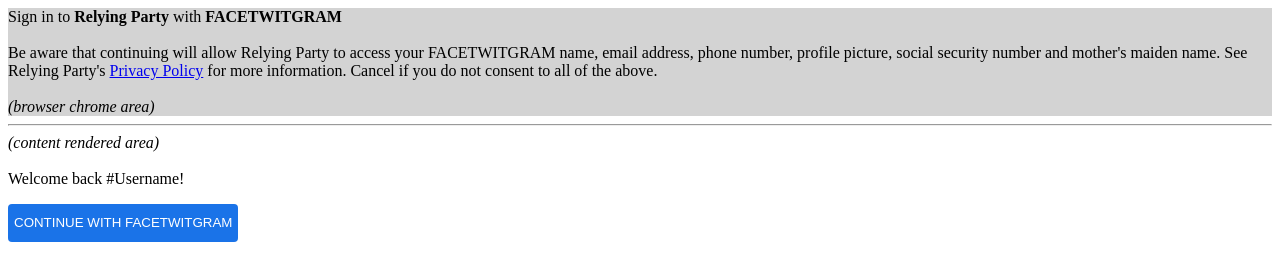
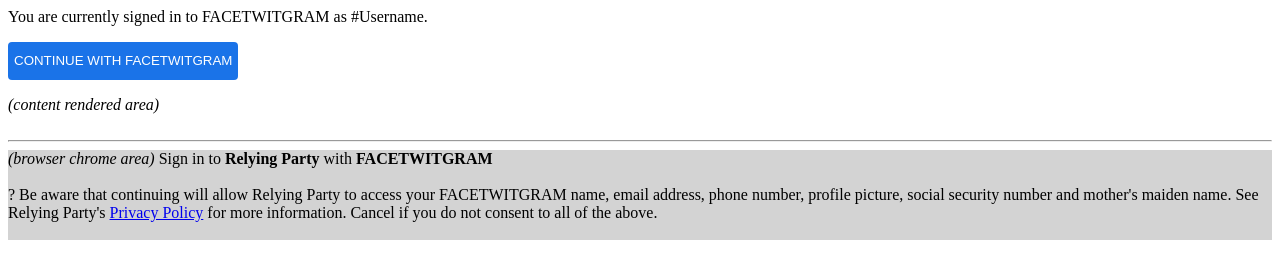
Before and after one commit to kenrb/WebID_Strawman, a plain HTML site: page idp_signin.html in a window 1280 px wide. Drawn offline with Linux system fonts and the light colour scheme.

Commit message:
Update idp_signin.html

```diff
--- a/idp_signin.html
+++ b/idp_signin.html
@@ -27,16 +27,15 @@
 
 <body>
   <div id="contents">
+    You are currently signed in to FACETWITGRAM as #Username.
+    <p><button class="button" onclick="onSignIn()">CONTINUE WITH FACETWITGRAM</button></p>
+    <i>(content rendered area)</i><br><br>
+    <hr>
     <div style="background-color:#D3D3D3">
-      Sign in to <b>Relying Party</b> with <b>FACETWITGRAM</b><br><br>
+      <i>(browser chrome area)</i>
+      Sign in to <b>Relying Party</b> with <b>FACETWITGRAM</b><br><br>?
       Be aware that continuing will allow Relying Party to access your FACETWITGRAM name, email address, phone number, profile picture, social security number and mother's maiden name. See Relying Party's <a href ='privacy_policy.html' target='_blank'>Privacy Policy</a> for more information. Cancel if you do not consent to all of the above.<br><br>
-      <i>(browser chrome area)</i>
     </div>
-    <hr>
-    <i>(content rendered area)</i><br><br>
-
-    Welcome back #Username!
-    <p><button class="button" onclick="onSignIn()">CONTINUE WITH FACETWITGRAM</button></p>
   </div>
   <script src="idp.js"></script>
 </body>
```
